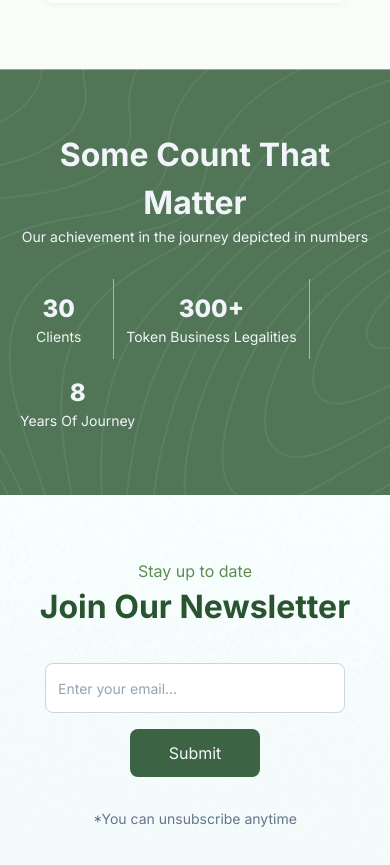
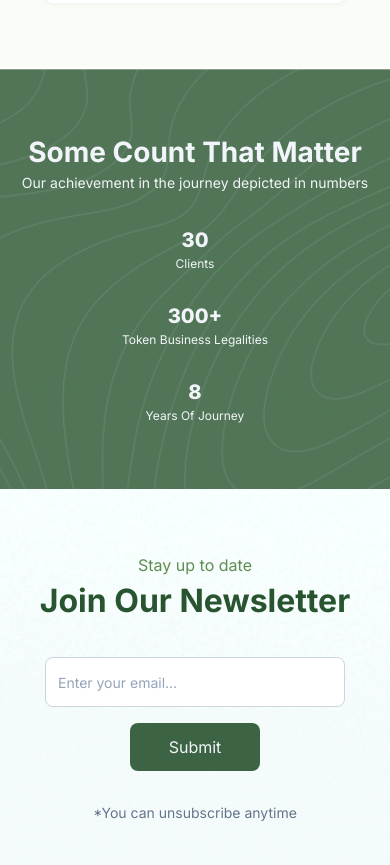
Before and after one commit to ozo-vehe/carefinder, a Vue app: page / in a window 390 px wide. Shown: the part 2040-2905 px from the top of the page. Built offline with nearby package versions, Linux system fonts and the light colour scheme.

Commit message:
adjusted the achievements section

```diff
--- a/src/components/AchievementSection.vue
+++ b/src/components/AchievementSection.vue
@@ -5,24 +5,24 @@
   <section
     class="achievements px-5 lg:px-20 md:px-16 sm:px-12 py-16 flex gap-8 flex-col items-center justify-center bg-[url('../assets/images/bg_2.png')] bg-cover bg-no-repeat bg-top text-slate-100">
     <div class="text-center">
-      <h2 class="text-[32px] font-bold capitalize">Some count that matter</h2>
+      <h2 class="lg:text-[32px] md:text-[32px] sm:text-[28px] text-[28px] font-bold capitalize">Some count that matter</h2>
       <p class="text-sm">Our achievement in the journey depicted in numbers</p>
     </div>
 
-    <div class="flex items-center gap-4 flex-wrap">
-      <p class="max-w-[250px] px-4 flex flex-col item-center justify-center text-center">
-        <span class="font-extrabold text-[24px] lg:text-[32px] md:text-[28px] sm:text-[24px]">30</span>
-        <span class="text-sm capitalize font-500">clients</span>
+    <div class="flex items-center gap-4 justify-center flex-wrap">
+      <p class="w-full lg:w-[150px] md:max-w-[250px] flex flex-col item-center justify-center text-center">
+        <span class="font-extrabold text-[20px] lg:text-[32px] md:text-[28px] sm:text-[24px]">30</span>
+        <span class="text-[12px] lg:text-sm md:text-sm capitalize font-500">clients</span>
       </p>
 
-      <p class="max-w-[250px] border-r border-l border-[#b1b1b1] p-3 flex flex-col item-center justify-center text-center">
-        <span class="font-extrabold text-[24px] lg:text-[32px] md:text-[28px] sm:text-[24px]">300+</span>
-        <span class="text-sm capitalize font-500">token business legalities</span>
+      <p class="w-full lg:w-[200px] md:max-w-[250px] lg:border-r lg:border-l md:border-r md:border-l border-[#b1b1b1] p-3 flex flex-col item-center justify-center text-center">
+        <span class="font-extrabold text-[20px] lg:text-[32px] md:text-[28px] sm:text-[24px]">300+</span>
+        <span class="text-[12px] lg:text-sm md:text-sm capitalize font-500">token business legalities</span>
       </p>
 
-      <p class="max-w-[250px] flex flex-col item-center justify-center text-center">
-        <span class="font-extrabold text-[24px] lg:text-[32px] md:text-[28px] sm:text-[24px]">8</span>
-        <span class="text-sm capitalize font-500">Years of Journey</span>
+      <p class="w-full lg:w-[150px] md:max-w-[250px] flex flex-col item-center justify-center text-center">
+        <span class="font-extrabold text-[20px] lg:text-[32px] md:text-[28px] sm:text-[24px]">8</span>
+        <span class="text-[12px] lg:text-sm md:text-sm capitalize font-500">Years of Journey</span>
       </p>
     </div>
 
```
